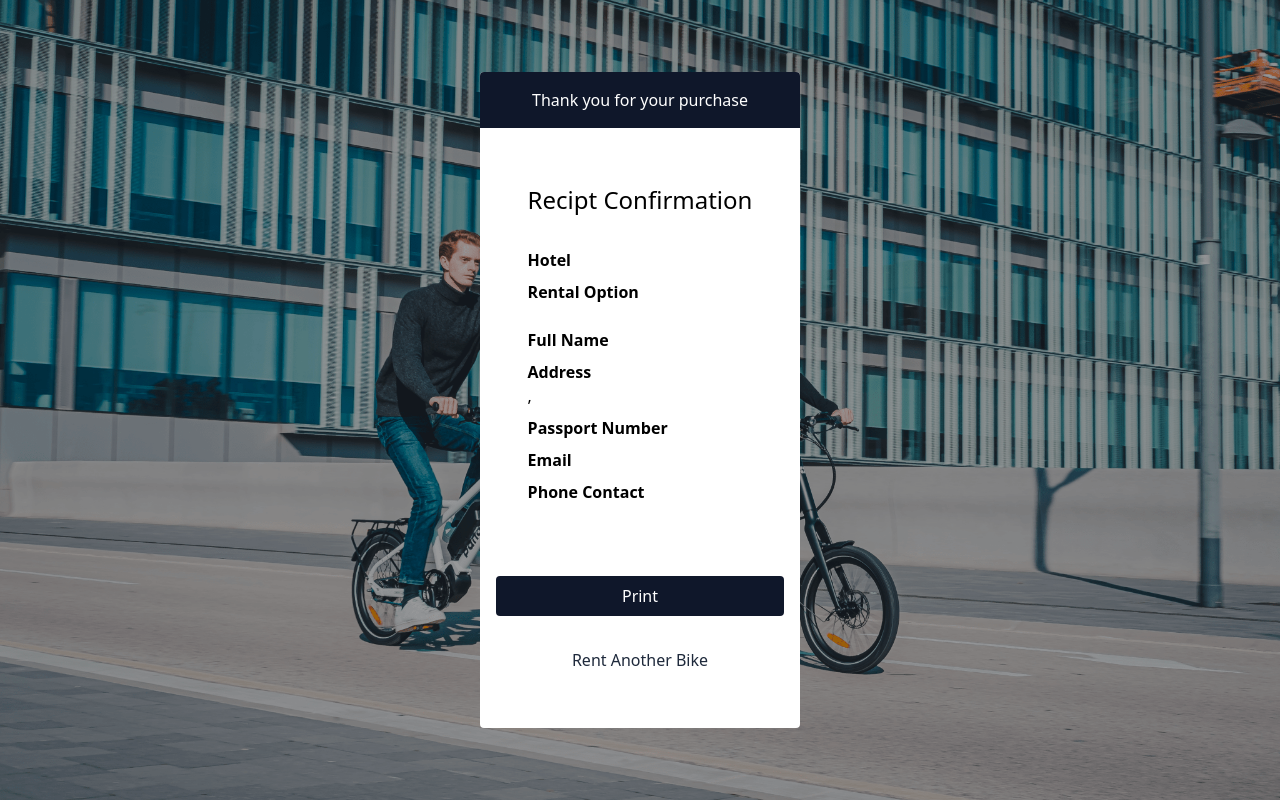
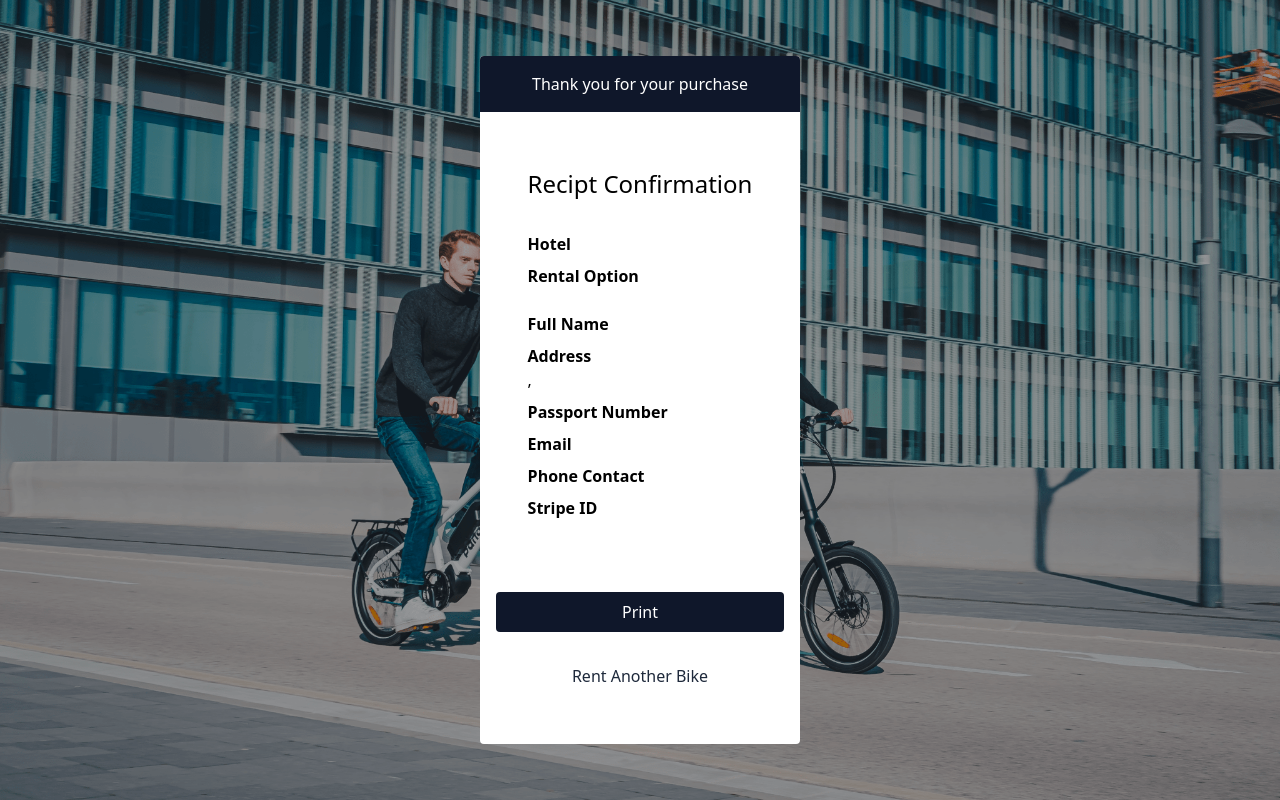
Before and after one commit to dzc1/panot-stripe-checkout, a React (Vite) app: page /success in a window 1280 px wide. Both pictures are taken after a click on the button "Generate PDF". Built offline with nearby package versions, Linux system fonts and the light colour scheme.

Commit message:
featuree - succccess page sstyled and pdf library added

```diff
--- a/src/components/Form.jsx
+++ b/src/components/Form.jsx
@@ -302,6 +302,9 @@ export const Form = () => {
       mode: "payment",
       // successUrl: `${window.location.origin}/success`,
       successUrl: `${window.location.origin}/success?${queryParams.toString()}`,
+      successUrl: `${
+        window.location.origin
+      }/success?session_id={CHECKOUT_SESSION_ID}&${queryParams.toString()}`,
       cancelUrl: `${window.location.origin}/cancel`,
       customerEmail: email,
     });
--- a/src/components/paper/AFourRecipt.jsx
+++ b/src/components/paper/AFourRecipt.jsx
@@ -12,6 +12,7 @@ export const AFourRecipt = ({
   email,
   phone,
   onEvent,
+  stripeId,
 }) => {
   const componentRef = useRef();
   const [isHidden, setIsHidden] = useState(true); // State to control visibility
@@ -74,6 +75,10 @@ export const AFourRecipt = ({
                   {t("successPage.data.phone")}
                   <span className="block font-light"> {phone}</span>
                 </p>
+                <p className="text-left font-bold mb-2">
+                  {t("successPage.data.checkoutSessionId")}
+                  <span className="block font-light"> {stripeId}</span>
+                </p>
                 {/* Other success page content */}
               </div>
             </div>
--- a/src/pages/Success.jsx
+++ b/src/pages/Success.jsx
@@ -16,6 +16,7 @@ export const Success = () => {
     phoneContact: "",
     selectedBike: "",
     selectedRentalOption: "",
+    checkoutSessionId: "", // Add this
   });
 
   useEffect(() => {
@@ -30,6 +31,7 @@ export const Success = () => {
     const phoneContact = searchParams.get("phoneContact");
     const selectedBike = searchParams.get("selectedBike");
     const selectedRentalOption = searchParams.get("selectedRentalOption");
+    const checkoutSessionId = searchParams.get("session_id");
 
     // Set the formData state with the values from query parameters
     setFormData({
@@ -40,6 +42,7 @@ export const Success = () => {
       phoneContact,
       selectedBike,
       selectedRentalOption,
+      checkoutSessionId,
     });
   }, [location.search]);
 
@@ -125,6 +128,12 @@ export const Success = () => {
                       {formData.phoneContact}
                     </span>
                   </p>
+                  <p className="text-left font-bold mb-2">
+                    {t("successPage.data.checkoutSessionId")}
+                    <span className="block font-light">
+                      {formData.checkoutSessionId}
+                    </span>
+                  </p>
                   <button
                     onClick={handleEvent}
                     className="bg-slate-900 w-full p-2 text-white rounded my-8"
@@ -150,6 +159,7 @@ export const Success = () => {
                     passport={formData.passportNumber}
                     email={formData.email}
                     phone={formData.phoneContact}
+                    stripeId={formData.checkoutSessionId}
                   />
                 </div>
               )}
--- a/src/translations/en.json
+++ b/src/translations/en.json
@@ -68,7 +68,8 @@
       "passport": "Passport Number",
       "email": "Email",
       "phone": "Phone Contact",
-      "address": "Address"
+      "address": "Address",
+      "checkoutSessionId": "Stripe ID"
     },
     "generateButton": "Generate PDF",
     "rentAnotherButton": "Rent Another Bike",
--- a/src/translations/es.json
+++ b/src/translations/es.json
@@ -68,7 +68,8 @@
       "passport": "Número de Pasaporte",
       "email": "Correo Electrónico",
       "phone": "Contacto Telefónico",
-      "address": "Dirección"
+      "address": "Dirección",
+      "checkoutSessionId": "ID de Stripe"
     },
     "generateButton": "Generar PDF",
     "rentAnotherButton": "Alquilar Otra Bicicleta",
```
